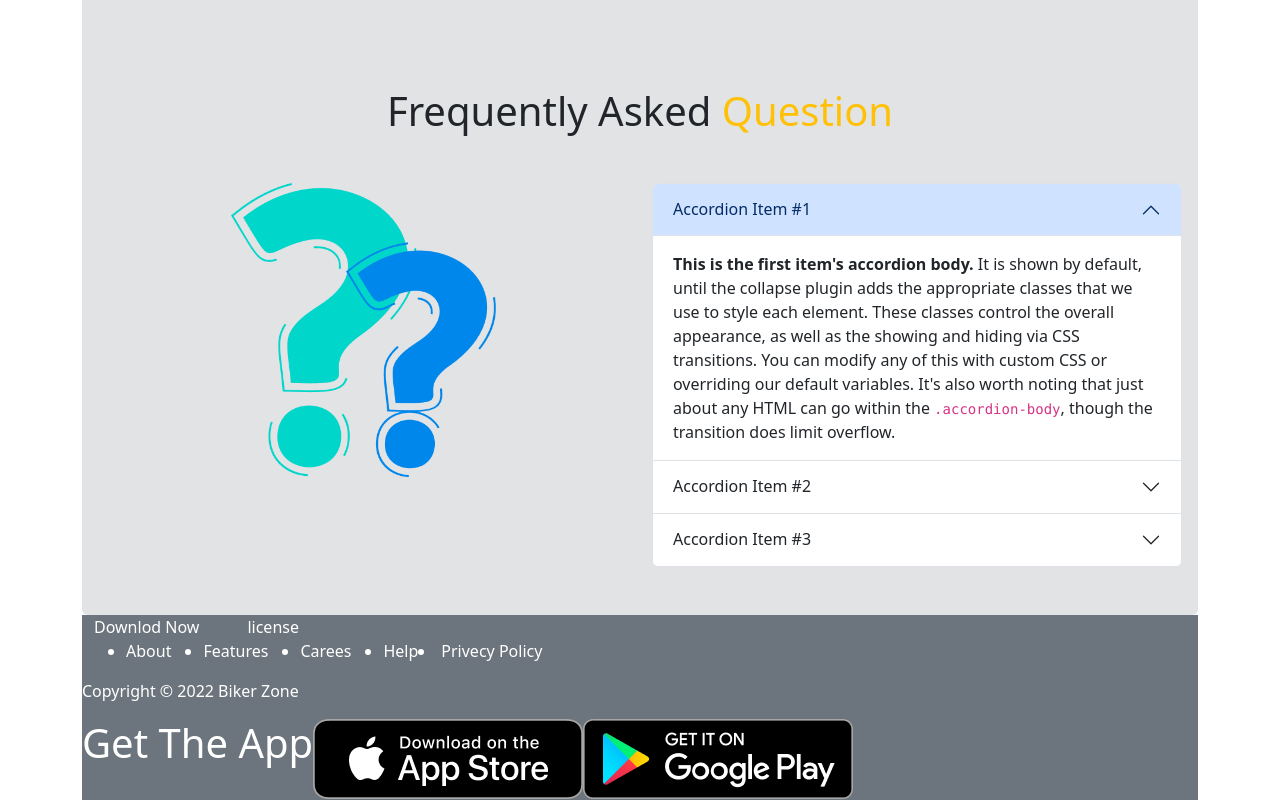
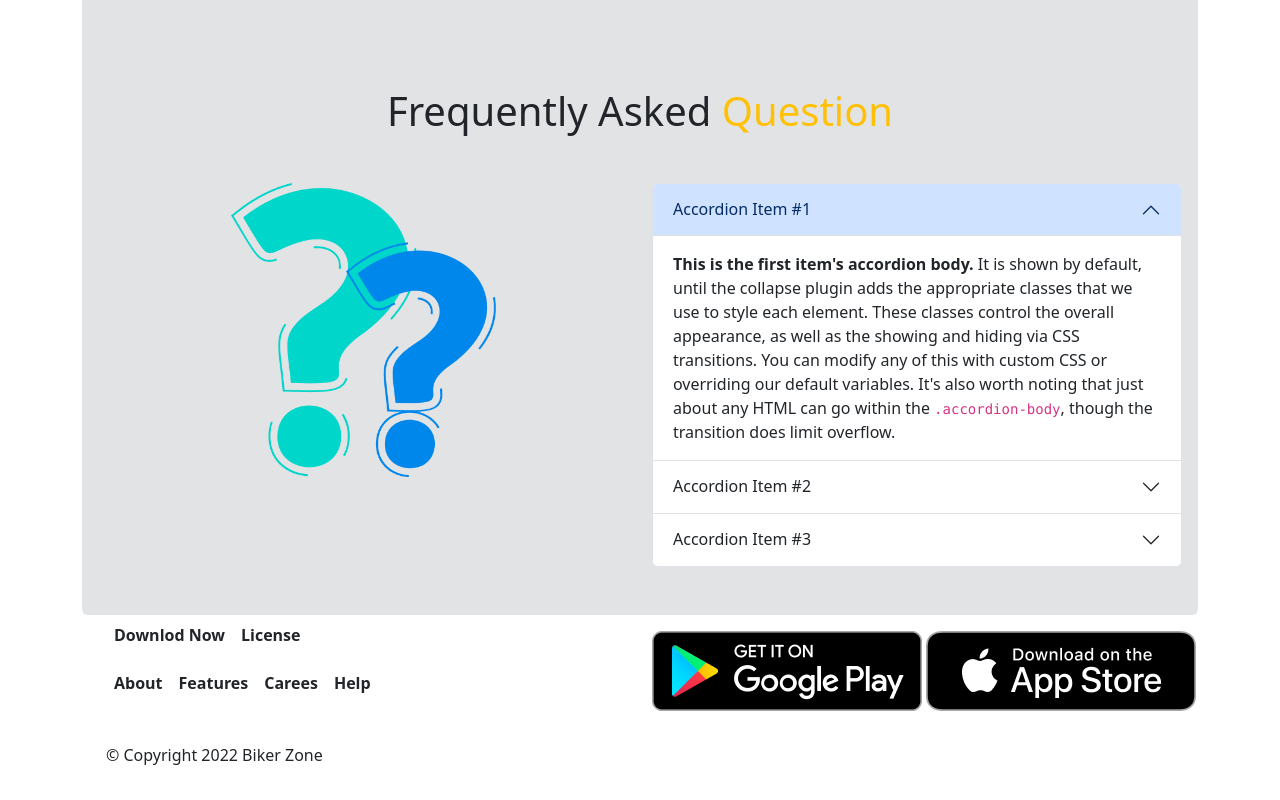
Before and after one commit to MuntasirMamuon/bike-zone, a plain HTML site: page index.html in a window 1280 px wide. Shown: the part 2146-2946 px from the top of the page. Drawn offline with nearby package versions, Linux system fonts and the light colour scheme.

Commit message:
final changes website

```diff
--- a/index.html
+++ b/index.html
@@ -6,6 +6,11 @@
     <title>Bikers Zone</title>
     <link href="https://cdn.jsdelivr.net/npm/bootstrap@5.3.0-alpha1/dist/css/bootstrap.min.css" rel="stylesheet" integrity="sha384-GLhlTQ8iRABdZLl6O3oVMWSktQOp6b7In1Zl3/Jr59b6EGGoI1aFkw7cmDA6j6gD" crossorigin="anonymous">
     <script src="https://kit.fontawesome.com/05ea9d24f9.js" crossorigin="anonymous"></script>
+    <style>
+      .my-list{
+        list-style-type: none;
+      }
+    </style>
   </head>
   <body class="container-lg">
     <!-- header -->
@@ -278,7 +283,7 @@
  </section>
  </main>
  <!-- footer -->
- <footer>
+ <!-- <footer>
   <section>
    <div> <section class="text-bg-secondary">
     <div class="container d-flex ">
@@ -288,58 +293,74 @@
 
   <div class="container ">
     <div class="row row-cols-1 row-cols-md-2 ">
-     <div class="col  d-flex ">
-       <div>
-         <ul>
-          <li>About</li>
+     <div class="col   ">
+
+     <div class="">
+      <div class="">
+        <ul class="d-flex  ">
+          <li class="ms-5 list-none">About</li>
+          <li class="ms-5">Features</li>
+          <li class="ms-5">Carees</li>
+          <li class="ms-5">Help</li>
         </ul>
-       </div>
-       <div>
-         <ul>
-         <li>Features</li>
-         </ul>
-       </div>
-       <div>
-         <ul>
-           <li>Carees</li>
-         </ul>
-       </div>
-       <div>
-         <ul>
-          <li>Help</li>
-         </ul>
-       </div>
-       <div>
-         <li>Privecy Policy</li>
+        <div><p>Copyright © 2022 Biker Zone</p></div>
      </div>
      </div>
 
+
     </div>
   </div>
-  <section class="">
-   <div><p>Copyright © 2022 Biker Zone</p></div>
+
+
+
+
+  </section>
+
+    <div class="cols-12 cols-md-12">
       <div class=" d-flex">
 
 
         <h1>Get The App</h1>
-  <img src="./images/bike/ios.png" alt="">
+      <img src="./images/bike/ios.png" alt=""><br>
       <img src="./images/bike/android.png" alt="">
 
 
       </div>
-  </section>
-
-  </section></div>
+    </div>
 
 
 
-  </section>
- </section>
+
+
+ </footer> -->
+<footer>
+    <div class="row">
+      <div class="col-12 col-md-6">
+         <div>
+
+             <ul class="my-list d-flex mt-2 fw-bold">
+              <li>Downlod Now</li>
+              <li class="ms-3">License</li>
+
+             </ul>
+             <ul class="my-list d-flex mt-4  fw-bold">
+              <li>About</li>
+              <li class="ms-3">Features</li>
+              <li class="ms-3">Carees</li>
+              <li class="ms-3">Help</li>
+             </ul>
+             <p class="mt-5 ms-4">© Copyright 2022 Biker Zone</p>
          </div>
-</section></div>
-
+      </div>
+      <div class="col-12 col-md-6">
+          <div>
+            <p></p>
+              <img src="./images/bike/android.png" alt="">
+              <img src="./images/bike/ios.png" alt="">
+          </div>
+      </div>
+    </div>
 </footer>
-
 
 
 
```
Also changed, not shown: style.css (added). Lines whose indentation alone changed are shown as unchanged.
